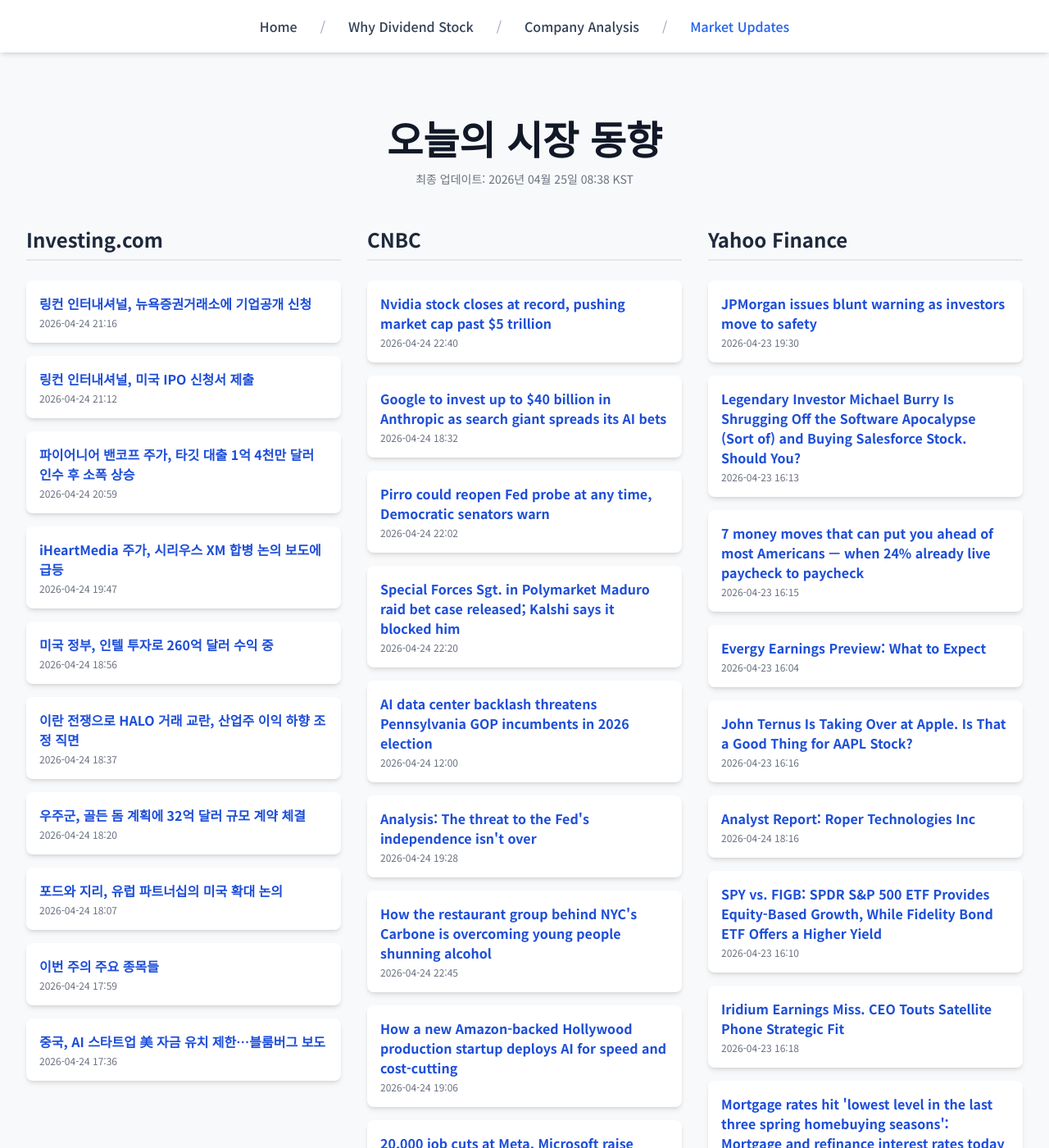
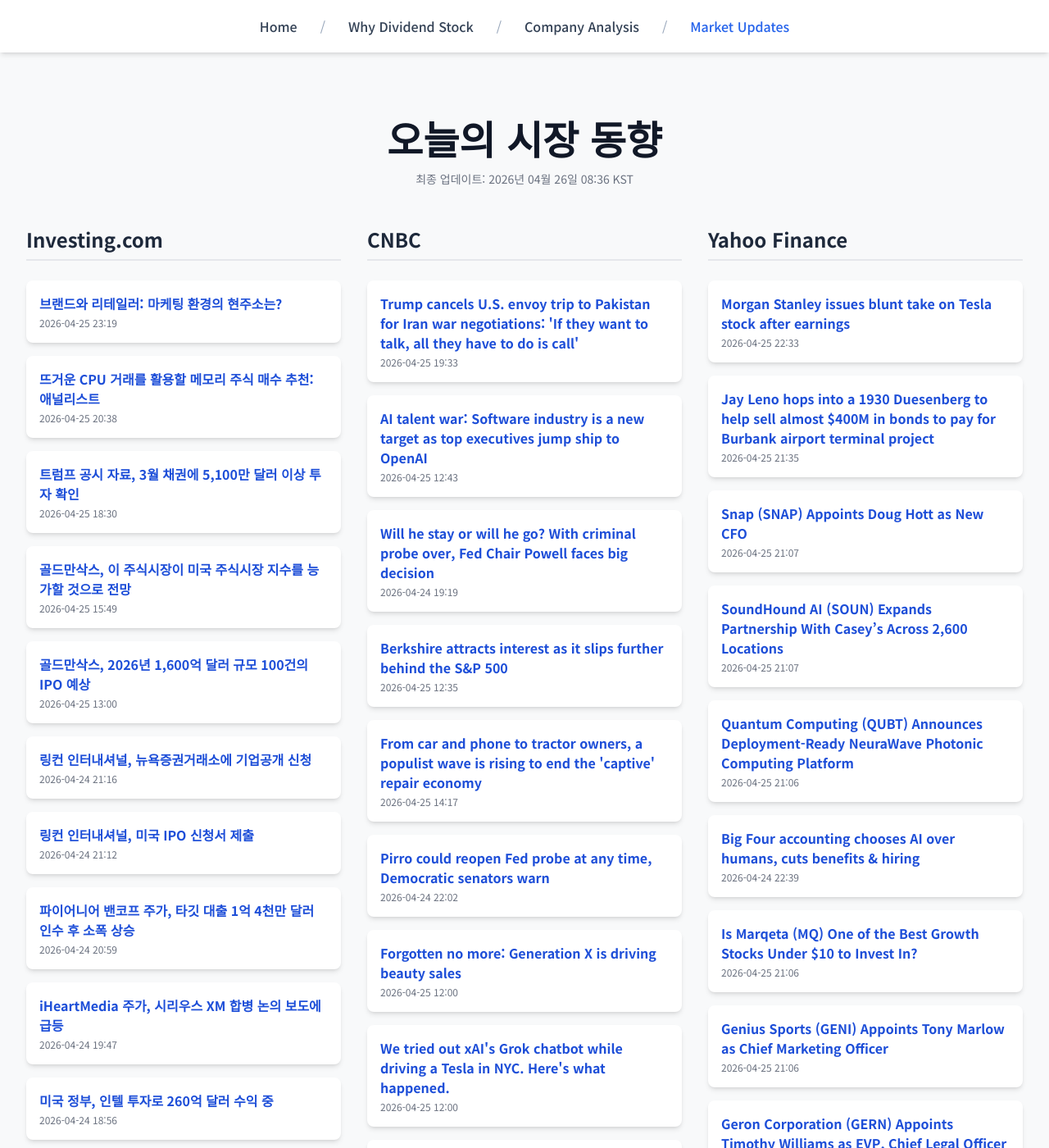
Before and after one commit to Kay-Hwang/my-company-analysis, a Jekyll site: the page built from market-updates.html, in a window 1280 px wide and 1400 px high. Shown: the whole window at 82% size. Built offline with Jekyll 4.4.1, drawn with Linux system fonts in a browser that asks for light colours; nearby versions of some CDN libraries; a script that is not in the unit is left out; some of the changed text lies outside the part shown.

Commit message:
Update daily data

```diff
--- a/_data/latest_data.json
+++ b/_data/latest_data.json
@@ -1,7 +1,37 @@
 {
-  "lastUpdated": "2026년 04월 25일 08:38 KST",
+  "lastUpdated": "2026년 04월 26일 08:36 KST",
   "news": {
     "investing": [
+      {
+        "title": "브랜드와 리테일러: 마케팅 환경의 현주소는?",
+        "link": "https://kr.investing.com/news/stock-market-news/article-1913197",
+        "pubDate": "2026-04-25 23:19:52",
+        "summary": "브랜드와 리테일러: 마케팅 환경의 현주소는?"
+      },
+      {
+        "title": "뜨거운 CPU 거래를 활용할 메모리 주식 매수 추천: 애널리스트",
+        "link": "https://kr.investing.com/news/stock-market-news/article-1913182",
+        "pubDate": "2026-04-25 20:38:03",
+        "summary": "뜨거운 CPU 거래를 활용할 메모리 주식 매수 추천: 애널리스트"
+      },
+      {
+        "title": "트럼프 공시 자료, 3월 채권에 5,100만 달러 이상 투자 확인",
+        "link": "https://kr.investing.com/news/stock-market-news/article-1913176",
+        "pubDate": "2026-04-25 18:30:46",
+        "summary": "트럼프 공시 자료, 3월 채권에 5,100만 달러 이상 투자 확인"
+      },
+      {
+        "title": "골드만삭스, 이 주식시장이 미국 주식시장 지수를 능가할 것으로 전망",
+        "link": "https://kr.investing.com/news/stock-market-news/article-1913173",
+        "pubDate": "2026-04-25 15:49:04",
+        "summary": "골드만삭스, 이 주식시장이 미국 주식시장 지수를 능가할 것으로 전망"
+      },
+      {
+        "title": "골드만삭스, 2026년 1,600억 달러 규모 100건의 IPO 예상",
+        "link": "https://kr.investing.com/news/stock-market-news/article-1913167",
+        "pubDate": "2026-04-25 13:00:16",
+        "summary": "골드만삭스, 2026년 1,600억 달러 규모 100건의 IPO 예상"
+      },
       {
         "title": "링컨 인터내셔널, 뉴욕증권거래소에 기업공개 신청",
         "link": "https://kr.investing.com/news/stock-market-news/article-432SI-1913007",
@@ -31,50 +61,38 @@
         "link": "https://kr.investing.com/news/stock-market-news/article-1912854",
         "pubDate": "2026-04-24 18:56:28",
         "summary": "미국 정부, 인텔 투자로 260억 달러 수익 중"
-      },
-      {
-        "title": "이란 전쟁으로 HALO 거래 교란, 산업주 이익 하향 조정 직면",
-        "link": "https://kr.investing.com/news/stock-market-news/article-93CH-1912840",
-        "pubDate": "2026-04-24 18:37:33",
-        "summary": "이란 전쟁으로 HALO 거래 교란, 산업주 이익 하향 조정 직면"
-      },
-      {
-        "title": "우주군, 골든 돔 계획에 32억 달러 규모 계약 체결",
-        "link": "https://kr.investing.com/news/stock-market-news/article-93CH-1912831",
-        "pubDate": "2026-04-24 18:20:50",
-        "summary": "우주군, 골든 돔 계획에 32억 달러 규모 계약 체결"
-      },
-      {
-        "title": "포드와 지리, 유럽 파트너십의 미국 확대 논의",
-        "link": "https://kr.investing.com/news/stock-market-news/article-1912824",
-        "pubDate": "2026-04-24 18:07:37",
-        "summary": "포드와 지리, 유럽 파트너십의 미국 확대 논의"
-      },
-      {
-        "title": "이번 주의 주요 종목들",
-        "link": "https://kr.investing.com/news/stock-market-news/article-1912818",
-        "pubDate": "2026-04-24 17:59:11",
-        "summary": "이번 주의 주요 종목들"
-      },
-      {
-        "title": "중국, AI 스타트업 美 자금 유치 제한…블룸버그 보도",
-        "link": "https://kr.investing.com/news/stock-market-news/article-93CH-1912800",
-        "pubDate": "2026-04-24 17:36:58",
-        "summary": "중국, AI 스타트업 美 자금 유치 제한…블룸버그 보도"
       }
     ],
     "cnbc": [
       {
-        "title": "Nvidia stock closes at record, pushing market cap past $5 trillion",
-        "link": "https://www.cnbc.com/2026/04/24/nvidia-stock-closes-at-record-pushing-market-cap-past-5-trillion.html",
-        "pubDate": "Fri, 24 Apr 2026 22:40:51 GMT",
-        "summary": "Nvidia's stock closed at its first record since October, as a rally in Intel pushed chipmakers higher."
+        "title": "Trump cancels U.S. envoy trip to Pakistan for Iran war negotiations: 'If they want to talk, all they have to do is call'",
+        "link": "https://www.cnbc.com/2026/04/25/iran-says-no-meeting-with-us-negotiators-planned-in-pakistan.html",
+        "pubDate": "Sat, 25 Apr 2026 19:33:33 GMT",
+        "summary": "U.S. special envoy Steve Witkoff and Jared Kushner had been expected to arrive in Islamabad on Saturday."
       },
       {
-        "title": "Google to invest up to $40 billion in Anthropic as search giant spreads its AI bets",
-        "link": "https://www.cnbc.com/2026/04/24/google-to-invest-up-to-40-billion-in-anthropic-as-search-giant-spreads-its-ai-bets.html",
-        "pubDate": "Fri, 24 Apr 2026 18:32:44 GMT",
-        "summary": "Anthropic said its latest agreement with Google expands on a longstanding partnership between the two companies."
+        "title": "AI talent war: Software industry is a new target as top executives jump ship to OpenAI",
+        "link": "https://www.cnbc.com/2026/04/25/ai-talent-wars-enterprise-software-executives-openai.html",
+        "pubDate": "Sat, 25 Apr 2026 12:43:39 GMT",
+        "summary": "Software giants are seeing their worst stock performance in years on fears of AI disruption. Now they have a new problem."
+      },
+      {
+        "title": "Will he stay or will he go? With criminal probe over, Fed Chair Powell faces big decision",
+        "link": "https://www.cnbc.com/2026/04/24/will-he-stay-or-will-he-go-with-criminal-probe-over-fed-chair-powell-faces-big-decision.html",
+        "pubDate": "Fri, 24 Apr 2026 19:19:00 GMT",
+        "summary": "The decision could have important ramifications for policymaking at an especially delicate time."
+      },
+      {
+        "title": "Berkshire attracts interest as it slips further behind the S&P 500",
+        "link": "https://www.cnbc.com/2026/04/25/berkshire-attracts-interest-as-it-slips-further-behind-the-sp-500.html",
+        "pubDate": "Sat, 25 Apr 2026 12:35:30 GMT",
+        "summary": "As Berkshire Hathaway shares fall, the stock is drawing attention from some investors."
+      },
+      {
+        "title": "From car and phone to tractor owners, a populist wave is rising to end the 'captive' repair economy",
+        "link": "https://www.cnbc.com/2026/04/25/right-to-repair-consumer-prices-affordability-economy-elections.html",
+        "pubDate": "Sat, 25 Apr 2026 14:17:59 GMT",
+        "summary": "\"Right to repair\" legislation is an issue that political candidates across the U.S. have made part of their affordability messaging."
       },
       {
         "title": "Pirro could reopen Fed probe at any time, Democratic senators warn",
@@ -83,108 +101,90 @@
         "summary": "Sens. Elizabeth Warren and Dick Durbin, in a letter obtained first by CNBC, question Jeanine Pirro's mention of reopening a probe of Fed Chair Jerome Powell."
       },
       {
-        "title": "Special Forces Sgt. in Polymarket Maduro raid bet case released; Kalshi says it blocked him",
-        "link": "https://www.cnbc.com/2026/04/24/special-forces-van-dyke-polymarket-bets-maduro-raid-kalshi.html",
-        "pubDate": "Fri, 24 Apr 2026 22:20:21 GMT",
-        "summary": "Sgt. Gannon Ken Van Dyke was involved in planning the raid to capture Nicolás Maduro even as he allegedly made Polymarket bets that paid off from that raid."
+        "title": "Forgotten no more: Generation X is driving beauty sales",
+        "link": "https://www.cnbc.com/2026/04/25/generation-x-beauty-sales.html",
+        "pubDate": "Sat, 25 Apr 2026 12:00:01 GMT",
+        "summary": "Generation X is one of the biggest beauty spenders, and brands are paying attention."
       },
       {
-        "title": "AI data center backlash threatens Pennsylvania GOP incumbents in 2026 election",
-        "link": "https://www.cnbc.com/2026/04/24/ai-data-centers-pennsylvania-republicans-2026-election.html",
-        "pubDate": "Fri, 24 Apr 2026 12:00:01 GMT",
-        "summary": "Pennsylvania has four competitive House races in 2026, all of which are in areas where Gov. Josh Shapiro has AI data center expansion plans."
+        "title": "We tried out xAI's Grok chatbot while driving a Tesla in NYC. Here's what happened.",
+        "link": "https://www.cnbc.com/2026/04/25/tesla-and-xais-grok-shows-promises-and-risks-of-ai-chatbots-in-cars.html",
+        "pubDate": "Sat, 25 Apr 2026 12:00:01 GMT",
+        "summary": "CNBC takes a ride with a Tesla Model Y owner in New York City to see how he uses Grok and  how it integrates into Tesla's Full Self-Driving (Supervised)."
       },
       {
-        "title": "Analysis: The threat to the Fed's independence isn't over",
-        "link": "https://www.cnbc.com/2026/04/24/fed-kevin-warsh-jerome-powell.html",
-        "pubDate": "Fri, 24 Apr 2026 19:28:17 GMT",
-        "summary": "President Donald Trump has waged a long campaign to rein in the Fed. Prosecutors' decision to drop an investigation into Jerome Powell isn't the end."
-      },
-      {
-        "title": "How the restaurant group behind NYC's Carbone is overcoming young people shunning alcohol",
-        "link": "https://www.cnbc.com/2026/04/24/how-the-restaurant-group-behind-nycs-carbone-is-overcoming-young-people-shunning-alcohol.html",
-        "pubDate": "Fri, 24 Apr 2026 22:45:20 GMT",
-        "summary": "Major Food Group CEO Mario Carbone said younger consumers are spending less on alcohol and more on experiences, which is playing into his company's strategy."
-      },
-      {
-        "title": "How a new Amazon-backed Hollywood production startup deploys AI for speed and cost-cutting",
-        "link": "https://www.cnbc.com/2026/04/24/an-aws-backed-hollywood-startup-deploys-ai-for-speed-and-cost-cutting.html",
-        "pubDate": "Fri, 24 Apr 2026 19:06:39 GMT",
-        "summary": "A new AI-powered hybrid Hollywood startup backed by AWS is betting that cutting-edge production tech can cut costs, speed up filming and bring jobs back to LA."
+        "title": "This little-known ETF is up over 600% amid U.S.-Iran war, a better trade than oil or energy stocks",
+        "link": "https://www.cnbc.com/2026/04/25/crude-oil-freight-tanker-strait-hormuz-iran-war-energy-stocks.html",
+        "pubDate": "Sat, 25 Apr 2026 11:53:07 GMT",
+        "summary": "The Breakwave Tanker Shipping ETF (BWET) has surged more than 600% since the beginning of the year, vastly outperforming crude oil and energy stocks."
       },
       {
         "title": "20,000 job cuts at Meta, Microsoft raise concern that AI-driven labor crisis is here",
         "link": "https://www.cnbc.com/2026/04/24/20k-job-cuts-at-meta-microsoft-raise-concern-of-ai-labor-crisis-.html",
         "pubDate": "Fri, 24 Apr 2026 18:46:27 GMT",
         "summary": "Meta said it's cutting 10% of its workforce, just as Microsoft announced that it's offering employee buyouts for the first time in its 51-year history."
-      },
-      {
-        "title": "Musk v. Altman heads to court next week. Here's what's at stake",
-        "link": "https://www.cnbc.com/2026/04/24/musk-v-altman-trial-openai-lawsuit-xai.html",
-        "pubDate": "Fri, 24 Apr 2026 18:35:54 GMT",
-        "summary": "The high-profile trial between Elon Musk and Sam Altman is scheduled to begin Monday with jury selection."
       }
     ],
     "yahoo": [
       {
-        "title": "JPMorgan issues blunt warning as investors move to safety",
-        "link": "https://finance.yahoo.com/markets/crypto/articles/jpmorgan-issues-blunt-warning-investors-193000280.html",
-        "pubDate": "2026-04-23T19:30:00Z",
-        "summary": "JPMorgan issues blunt warning as investors move to safety"
+        "title": "Morgan Stanley issues blunt take on Tesla stock after earnings",
+        "link": "https://finance.yahoo.com/markets/stocks/articles/morgan-stanley-issues-blunt-tesla-223300458.html",
+        "pubDate": "2026-04-25T22:33:00Z",
+        "summary": "Morgan Stanley issues blunt take on Tesla stock after earnings"
       },
       {
-        "title": "Legendary Investor Michael Burry Is Shrugging Off the Software Apocalypse (Sort of) and Buying Salesforce Stock. Should You?",
-        "link": "https://finance.yahoo.com/markets/stocks/articles/legendary-investor-michael-burry-shrugging-161325723.html",
-        "pubDate": "2026-04-23T16:13:25Z",
-        "summary": "Legendary Investor Michael Burry Is Shrugging Off the Software Apocalypse (Sort of) and Buying Salesforce Stock. Should You?"
+        "title": "Jay Leno hops into a 1930 Duesenberg to help sell almost $400M in bonds to pay for Burbank airport terminal project",
+        "link": "https://finance.yahoo.com/economy/policy/articles/jay-leno-hops-1930-duesenberg-213500614.html",
+        "pubDate": "2026-04-25T21:35:00Z",
+        "summary": "Jay Leno hops into a 1930 Duesenberg to help sell almost $400M in bonds to pay for Burbank airport terminal project"
       },
       {
-        "title": "7 money moves that can put you ahead of most Americans — when 24% already live paycheck to paycheck",
-        "link": "https://finance.yahoo.com/markets/articles/7-money-moves-put-ahead-161500777.html",
-        "pubDate": "2026-04-23T16:15:00Z",
-        "summary": "7 money moves that can put you ahead of most Americans — when 24% already live paycheck to paycheck"
+        "title": "Snap (SNAP) Appoints Doug Hott as New CFO",
+        "link": "https://finance.yahoo.com/markets/stocks/articles/snap-snap-appoints-doug-hott-210711784.html",
+        "pubDate": "2026-04-25T21:07:11Z",
+        "summary": "Snap (SNAP) Appoints Doug Hott as New CFO"
       },
       {
-        "title": "Evergy Earnings Preview: What to Expect",
-        "link": "https://finance.yahoo.com/markets/stocks/articles/evergy-earnings-preview-expect-160448662.html",
-        "pubDate": "2026-04-23T16:04:48Z",
-        "summary": "Evergy Earnings Preview: What to Expect"
+        "title": "SoundHound AI (SOUN) Expands Partnership With Casey’s Across 2,600 Locations",
+        "link": "https://finance.yahoo.com/markets/stocks/articles/soundhound-ai-soun-expands-partnership-210703519.html",
+        "pubDate": "2026-04-25T21:07:03Z",
+        "summary": "SoundHound AI (SOUN) Expands Partnership With Casey’s Across 2,600 Locations"
       },
       {
-        "title": "John Ternus Is Taking Over at Apple. Is That a Good Thing for AAPL Stock?",
-        "link": "https://finance.yahoo.com/markets/stocks/articles/john-ternus-taking-over-apple-161605928.html",
-        "pubDate": "2026-04-23T16:16:05Z",
-        "summary": "John Ternus Is Taking Over at Apple. Is That a Good Thing for AAPL Stock?"
+        "title": "Quantum Computing (QUBT) Announces Deployment-Ready NeuraWave Photonic Computing Platform",
+        "link": "https://finance.yahoo.com/sectors/technology/articles/quantum-computing-qubt-announces-deployment-210654624.html",
+        "pubDate": "2026-04-25T21:06:54Z",
+        "summary": "Quantum Computing (QUBT) Announces Deployment-Ready NeuraWave Photonic Computing Platform"
       },
       {
-        "title": "Analyst Report: Roper Technologies Inc",
-        "link": "https://finance.yahoo.com/research/reports/ARGUS_3687_AnalystReport_1777054562000?yptr=yahoo&ncid=yahooproperties_plusresear_nm5q6ze1cei",
-        "pubDate": "2026-04-24T18:16:02Z",
-        "summary": "Analyst Report: Roper Technologies Inc"
+        "title": "Big Four accounting chooses AI over humans, cuts benefits & hiring",
+        "link": "https://finance.yahoo.com/sectors/technology/articles/big-four-accounting-chooses-ai-223954685.html",
+        "pubDate": "2026-04-24T22:39:54Z",
+        "summary": "Big Four accounting chooses AI over humans, cuts benefits & hiring"
       },
       {
-        "title": "SPY vs. FIGB: SPDR S&P 500 ETF Provides Equity-Based Growth, While Fidelity Bond ETF Offers a Higher Yield",
-        "link": "https://finance.yahoo.com/markets/stocks/articles/spy-vs-figb-spdr-p-161054279.html",
-        "pubDate": "2026-04-23T16:10:54Z",
-        "summary": "SPY vs. FIGB: SPDR S&P 500 ETF Provides Equity-Based Growth, While Fidelity Bond ETF Offers a Higher Yield"
+        "title": "Is Marqeta (MQ) One of the Best Growth Stocks Under $10 to Invest In?",
+        "link": "https://finance.yahoo.com/markets/stocks/articles/marqeta-mq-one-best-growth-210647961.html",
+        "pubDate": "2026-04-25T21:06:47Z",
+        "summary": "Is Marqeta (MQ) One of the Best Growth Stocks Under $10 to Invest In?"
       },
       {
-        "title": "Iridium Earnings Miss. CEO Touts Satellite Phone Strategic Fit",
-        "link": "https://www.investors.com/news/technology/iridium-stock-irdm-iridium-earnings-q12026/?src=A00220&yptr=yahoo",
-        "pubDate": "2026-04-23T16:18:29Z",
-        "summary": "Iridium Earnings Miss. CEO Touts Satellite Phone Strategic Fit"
+        "title": "Genius Sports (GENI) Appoints Tony Marlow as Chief Marketing Officer",
+        "link": "https://finance.yahoo.com/markets/stocks/articles/genius-sports-geni-appoints-tony-210638338.html",
+        "pubDate": "2026-04-25T21:06:38Z",
+        "summary": "Genius Sports (GENI) Appoints Tony Marlow as Chief Marketing Officer"
       },
       {
-        "title": "Mortgage rates hit 'lowest level in the last three spring homebuying seasons': Mortgage and refinance interest rates today",
-        "link": "https://finance.yahoo.com/personal-finance/mortgages/article/mortgage-rates-hit-lowest-level-in-the-last-three-spring-homebuying-seasons-mortgage-and-refinance-interest-rates-today-100000199.html",
-        "pubDate": "2026-04-23T10:00:00Z",
-        "summary": "Mortgage rates hit 'lowest level in the last three spring homebuying seasons': Mortgage and refinance interest rates today"
+        "title": "Geron Corporation (GERN) Appoints Timothy Williams as EVP, Chief Legal Officer",
+        "link": "https://finance.yahoo.com/sectors/healthcare/articles/geron-corporation-gern-appoints-timothy-210626292.html",
+        "pubDate": "2026-04-25T21:06:26Z",
+        "summary": "Geron Corporation (GERN) Appoints Timothy Williams as EVP, Chief Legal Officer"
       },
       {
-        "title": "A $100 Billion Reason to Buy Amazon Stock Here",
-        "link": "https://finance.yahoo.com/markets/stocks/articles/100-billion-reason-buy-amazon-160002611.html",
-        "pubDate": "2026-04-23T16:00:02Z",
-        "summary": "A $100 Billion Reason to Buy Amazon Stock Here"
+        "title": "Here is Why MeiraGTx Holdings (MGTX) is One of the Best Growth Stocks Under $10",
+        "link": "https://finance.yahoo.com/markets/stocks/articles/why-meiragtx-holdings-mgtx-one-210617073.html",
+        "pubDate": "2026-04-25T21:06:17Z",
+        "summary": "Here is Why MeiraGTx Holdings (MGTX) is One of the Best Growth Stocks Under $10"
       }
     ]
   }
```
